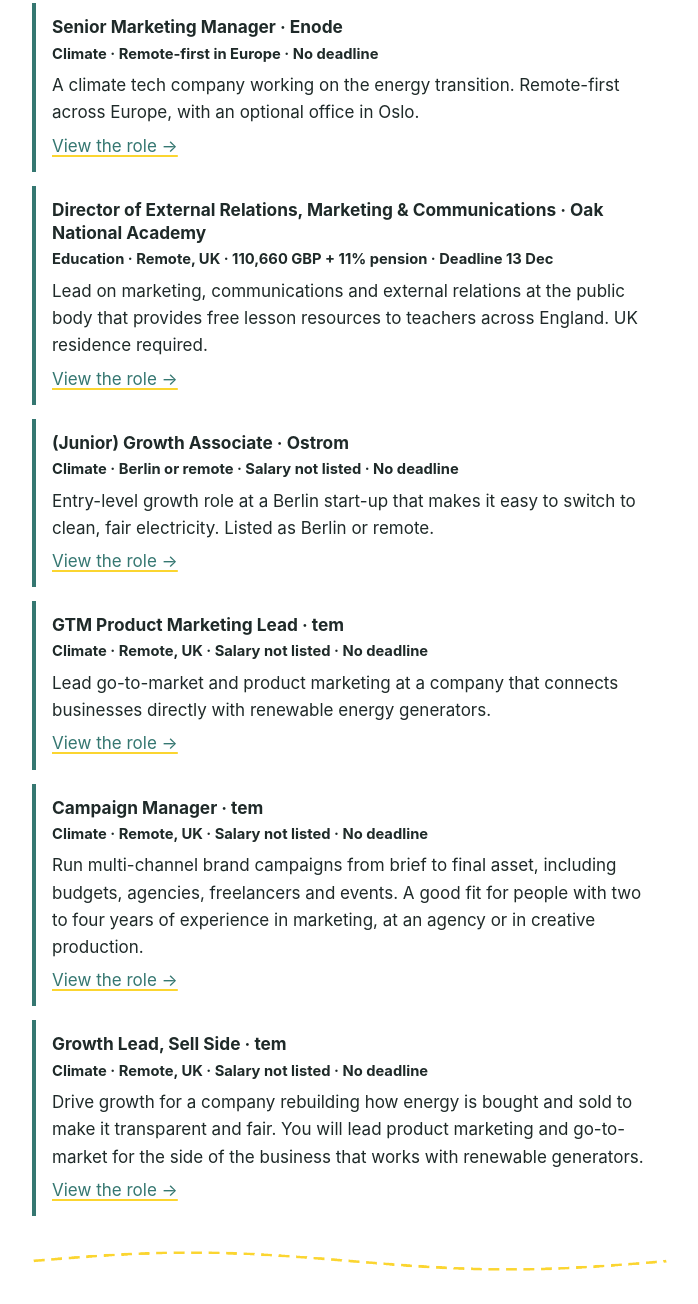
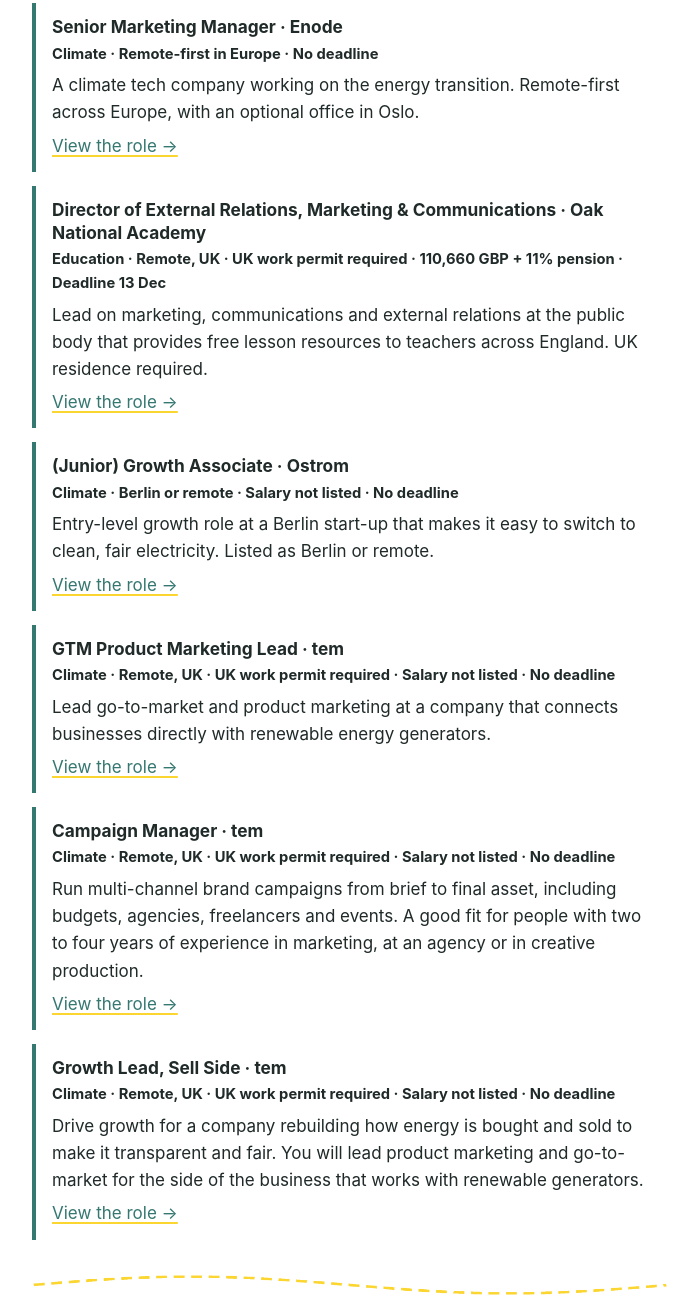
Before and after one commit to wiecked-lgtm/remoteimpactjobs, a plain HTML site: page index.html in a window 1280 px wide. Shown: the part 1701-3005 px from the top of the page, without its empty margins (290-988 px from the left). Drawn offline with Linux system fonts and the light colour scheme.

Commit message:
Add files via upload

```diff
--- a/index.html
+++ b/index.html
@@ -71,7 +71,7 @@
     </div>
     <div class="job mk">
       <h3>Director of External Relations, Marketing &amp; Communications · Oak National Academy</h3>
-      <p class="meta">Education · Remote, UK · 110,660 GBP + 11% pension · Deadline 13 Dec</p>
+      <p class="meta">Education · Remote, UK · UK work permit required · 110,660 GBP + 11% pension · Deadline 13 Dec</p>
       <p>Lead on marketing, communications and external relations at the public body that provides free lesson resources to teachers across England. UK residence required.</p>
       <a href="https://app.beapplied.com/apply/x5uyq17ipv" target="_blank" rel="noopener">View the role →</a>
     </div>
@@ -83,19 +83,19 @@
     </div>
     <div class="job mk">
       <h3>GTM Product Marketing Lead · tem</h3>
-      <p class="meta">Climate · Remote, UK · Salary not listed · No deadline</p>
+      <p class="meta">Climate · Remote, UK · UK work permit required · Salary not listed · No deadline</p>
       <p>Lead go-to-market and product marketing at a company that connects businesses directly with renewable energy generators.</p>
       <a href="https://jobs.ashbyhq.com/tem/98ab1a3d-9ee3-4de0-9010-6cef5cb84760" target="_blank" rel="noopener">View the role →</a>
     </div>
     <div class="job mk">
       <h3>Campaign Manager · tem</h3>
-      <p class="meta">Climate · Remote, UK · Salary not listed · No deadline</p>
+      <p class="meta">Climate · Remote, UK · UK work permit required · Salary not listed · No deadline</p>
       <p>Run multi-channel brand campaigns from brief to final asset, including budgets, agencies, freelancers and events. A good fit for people with two to four years of experience in marketing, at an agency or in creative production.</p>
       <a href="https://jobs.ashbyhq.com/tem/df267b27-dd61-4e06-8ff9-f9f5aa6d7057" target="_blank" rel="noopener">View the role →</a>
     </div>
     <div class="job mk">
       <h3>Growth Lead, Sell Side · tem</h3>
-      <p class="meta">Climate · Remote, UK · Salary not listed · No deadline</p>
+      <p class="meta">Climate · Remote, UK · UK work permit required · Salary not listed · No deadline</p>
       <p>Drive growth for a company rebuilding how energy is bought and sold to make it transparent and fair. You will lead product marketing and go-to-market for the side of the business that works with renewable generators.</p>
       <a href="https://jobs.ashbyhq.com/tem/6ee9acf0-80ef-4dbd-8657-b6260df8f1b5" target="_blank" rel="noopener">View the role →</a>
     </div>
```
